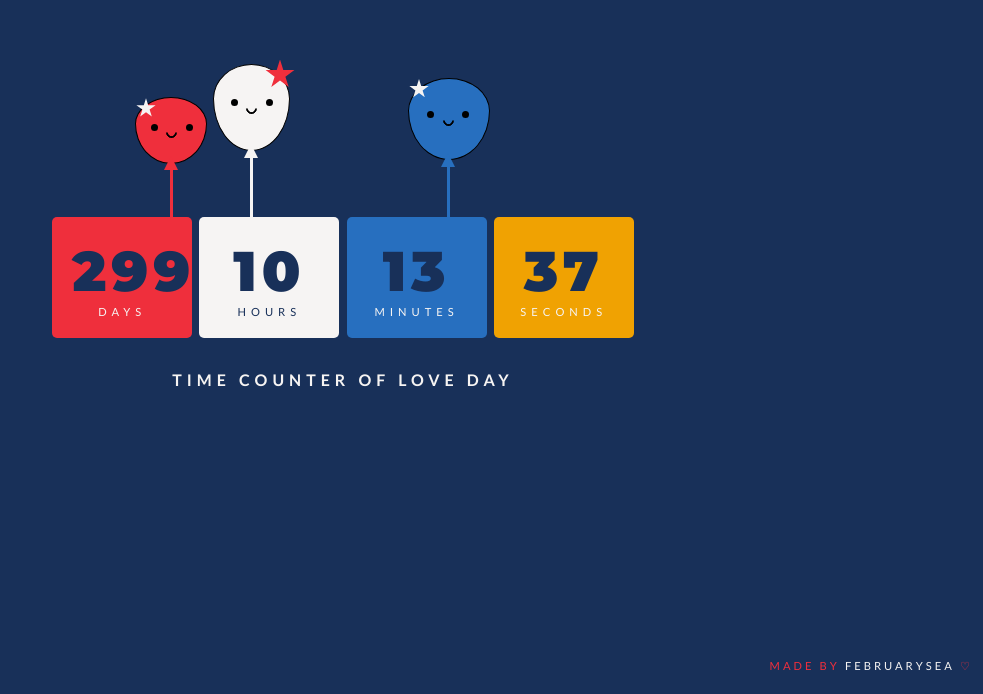
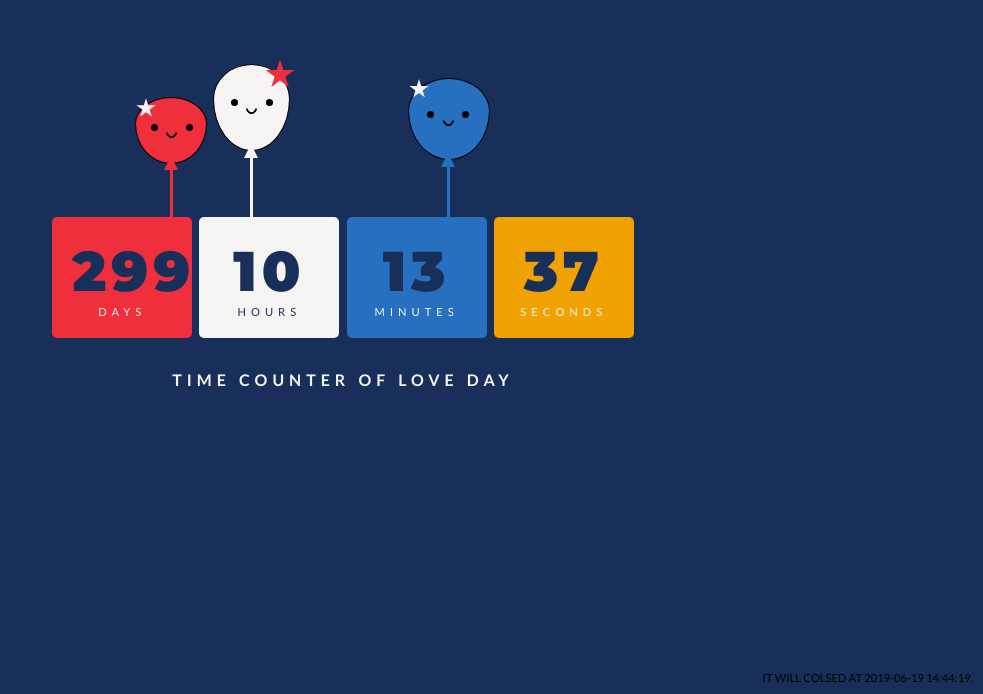
Before and after one commit to ailiyuyang/ailiyuyang.github.io, a plain HTML site: page index.html in a window 1280 px wide. Shown: the part 106-800 px from the top of the page, without its empty margins (297-1280 px from the left). Drawn offline with Linux system fonts and the light colour scheme.

Commit message:
Update index.html

```diff
--- a/index.html
+++ b/index.html
@@ -45,7 +45,7 @@
   <h1>time counter of love day</h1>
 </div>
 <footer>
-  <p>made by <a href="https://codepen.io/juliepark"> februarysea</a> ♡
+  it will colsed at 2019-06-19 14:44:19.
 </footer>
 
 
```
